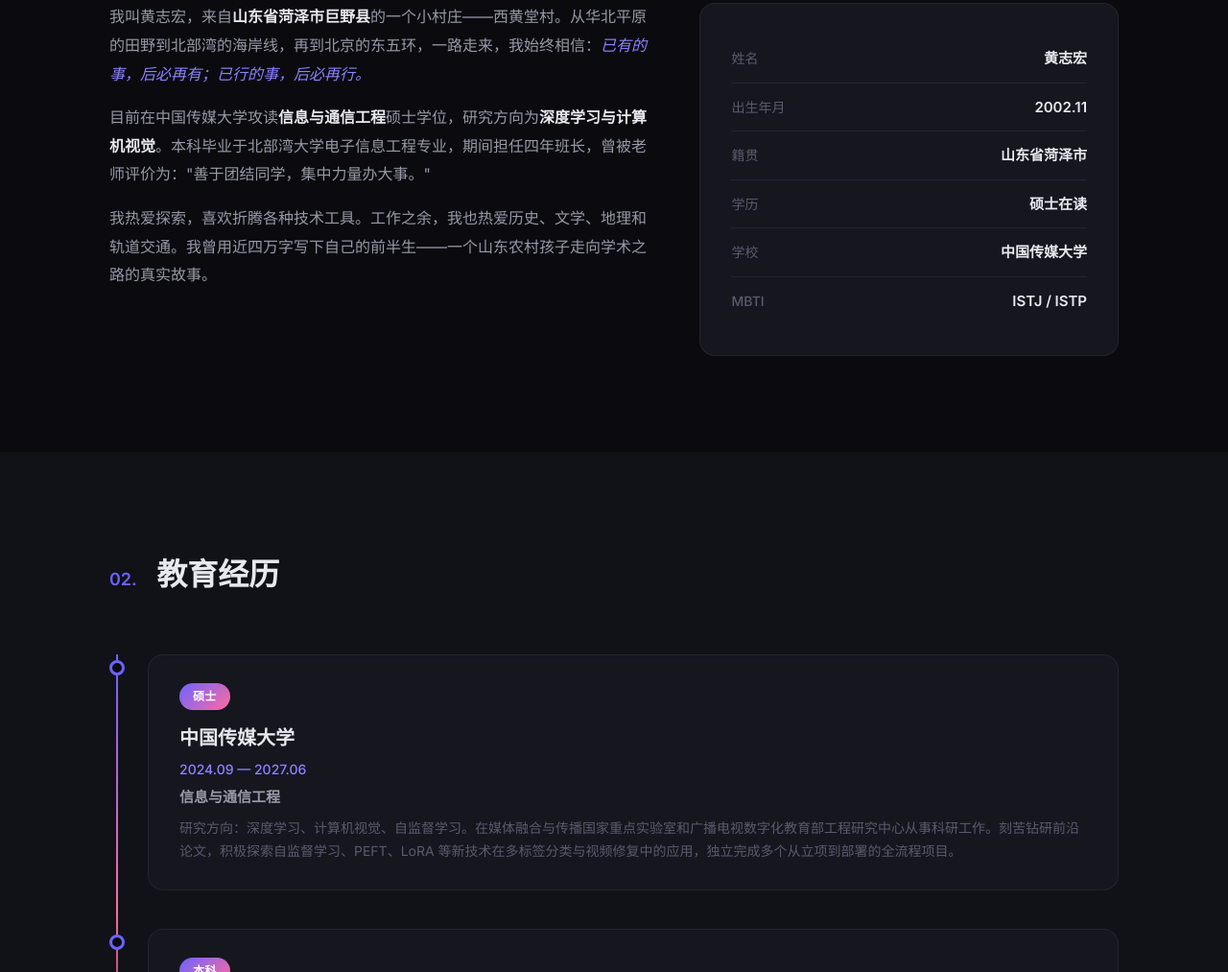
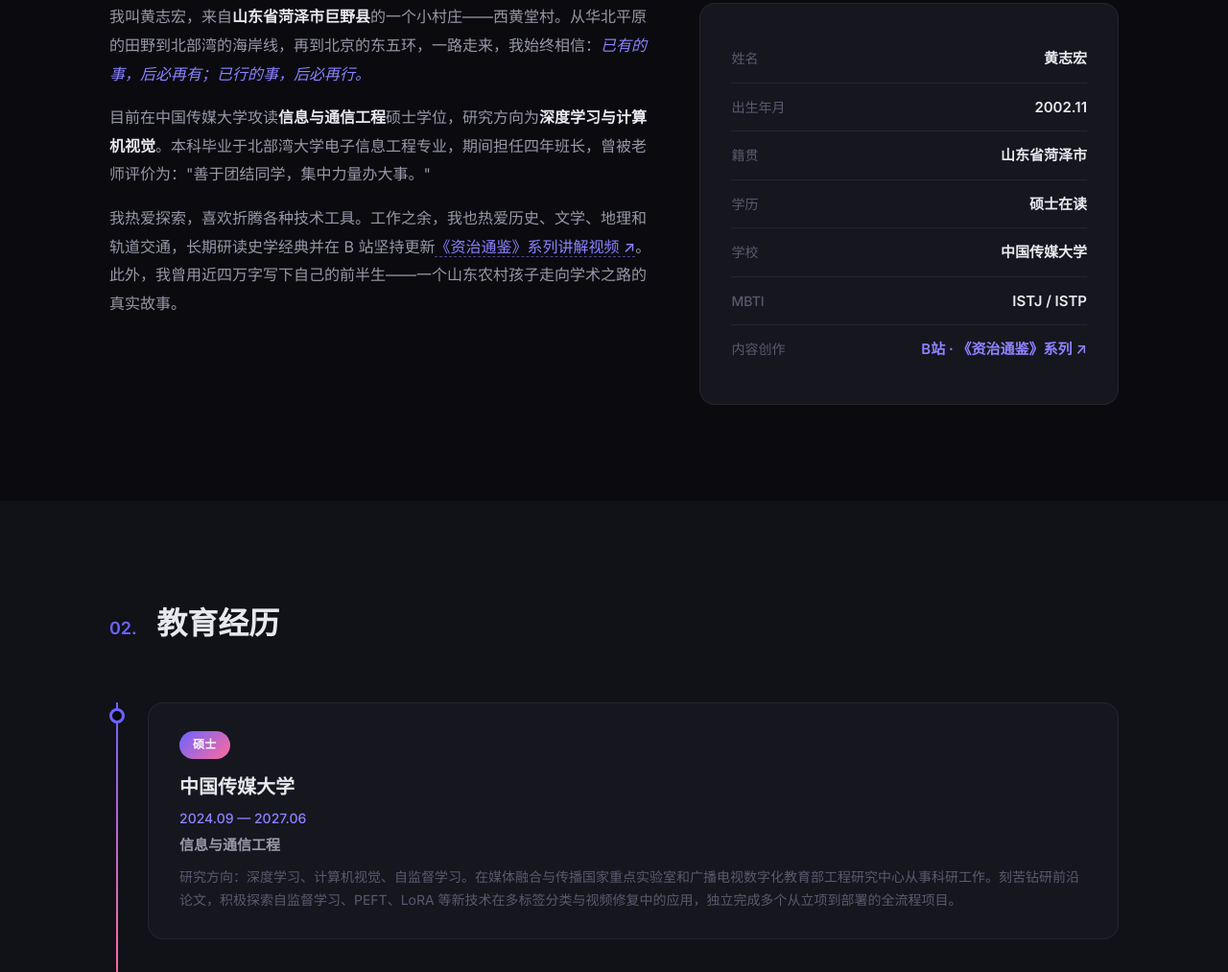
Before and after one commit to xiaobai1129/xiaobai1129.github.io, a plain HTML site: page index.html in a window 1280 px wide. Shown: the part 1007-2020 px from the top of the page at 96% size. Drawn offline with Linux system fonts and the light colour scheme.

Commit message:
feat: 在关于我板块补充《资治通鉴》系列视频及 B 站链接

```diff
--- a/index.html
+++ b/index.html
@@ -70,7 +70,11 @@
           <p>
             目前在中国传媒大学攻读<strong>信息与通信工程</strong>硕士学位，研究方向为<strong>深度学习与计算机视觉</strong>。本科毕业于北部湾大学电子信息工程专业，期间担任四年班长，曾被老师评价为："善于团结同学，集中力量办大事。"
           </p>
-          <p>我热爱探索，喜欢折腾各种技术工具。工作之余，我也热爱历史、文学、地理和轨道交通。我曾用近四万字写下自己的前半生——一个山东农村孩子走向学术之路的真实故事。</p>
+          <p>
+            我热爱探索，喜欢折腾各种技术工具。工作之余，我也热爱历史、文学、地理和轨道交通，长期研读史学经典并在 B 站坚持更新<a
+              href="https://space.bilibili.com/488569759?spm_id_from=333.1007.0.0" target="_blank"
+              rel="noopener noreferrer">《资治通鉴》系列讲解视频 ↗</a>。此外，我曾用近四万字写下自己的前半生——一个山东农村孩子走向学术之路的真实故事。
+          </p>
         </div>
         <div class="about-info reveal">
           <div class="info-card">
@@ -80,6 +84,9 @@
             <div class="info-item"><span class="info-label">学历</span><span class="info-value">硕士在读</span></div>
             <div class="info-item"><span class="info-label">学校</span><span class="info-value">中国传媒大学</span></div>
             <div class="info-item"><span class="info-label">MBTI</span><span class="info-value">ISTJ / ISTP</span></div>
+            <div class="info-item"><span class="info-label">内容创作</span><span class="info-value"><a
+                  href="https://space.bilibili.com/488569759?spm_id_from=333.1007.0.0" target="_blank"
+                  rel="noopener noreferrer">B站 · 《资治通鉴》系列 ↗</a></span></div>
           </div>
         </div>
       </div>
--- a/style.css
+++ b/style.css
@@ -432,6 +432,18 @@ img {
   color: var(--accent-light);
   font-style: italic;
   font-family: var(--font-serif);
+}
+
+.about-text a {
+  color: var(--accent-light);
+  font-weight: 500;
+  border-bottom: 1px dashed rgba(139, 131, 255, 0.5);
+  transition: color var(--transition-fast), border-color var(--transition-fast);
+}
+
+.about-text a:hover {
+  color: var(--accent-secondary);
+  border-bottom-color: var(--accent-secondary);
 }
 
 .info-card {
```
